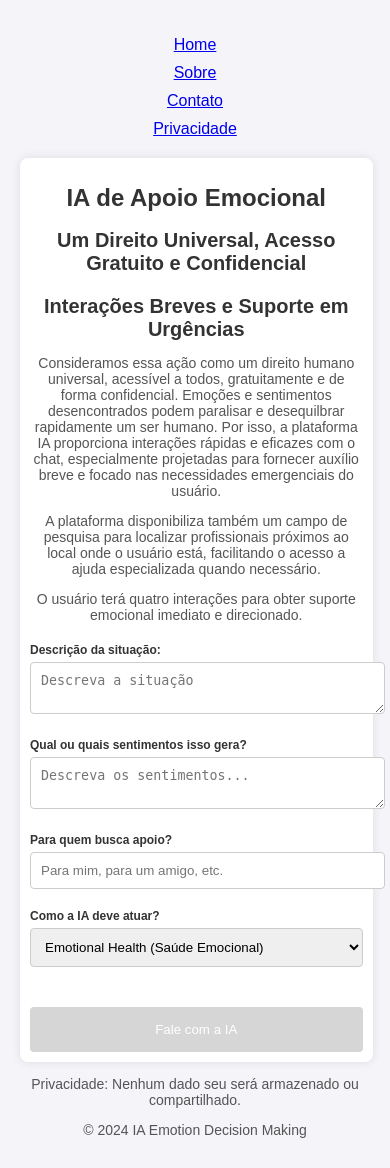
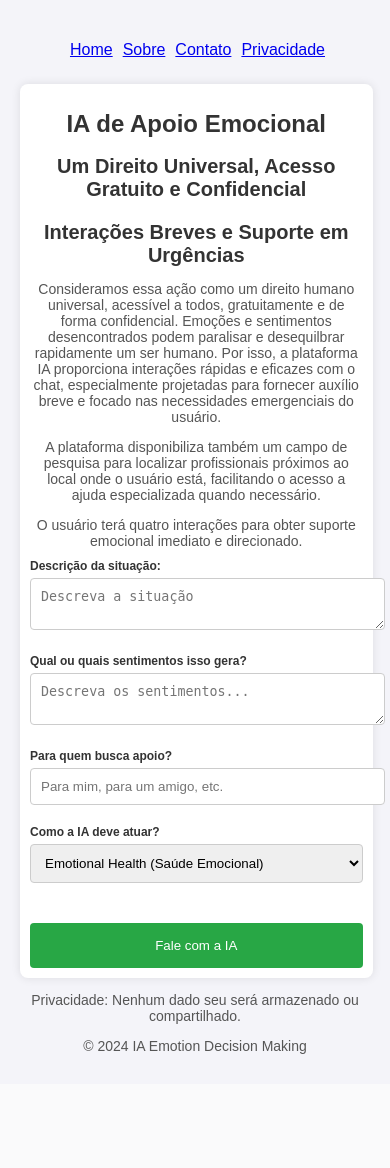
Before and after one commit to JoaoCarlosOrquiza/iaemotiondecisionmaking, a Flask app: page / in a window 390 px wide. After the commit the page ends 1054 px from the top, so only its background shows below. Run offline with Flask 2, Linux system fonts and the light colour scheme.

Commit message:
Alinhar links de navegação horizontalmente em dispositivos móveis

```diff
--- a/static/css/styles.css
+++ b/static/css/styles.css
@@ -1,44 +1,3 @@
-/* Estilo para centralizar o contêiner de feedback */
-.feedback-buttons {
-    display: flex;
-    justify-content: center;
-    gap: 10px;
-}
-
-.spacing {
-    margin-bottom: 20px; /* Ajuste o valor conforme necessário */
-}
-
-/* Alternativamente, adicione margem ao formulário */
-form {
-    margin-top: 20px; /* Ajuste o valor conforme necessário */
-}
-
-
-/* Estilo para os botões de feedback */
-#feedback-form {
-    text-align: center;
-    margin-top: 20px;
-}
-
-#feedback-form button {
-    font-size: 2em;
-    padding: 10px 20px;
-    background-color: transparent;
-    border: none;
-    cursor: pointer;
-}
-
-#feedback-form button i {
-    font-size: 2em;
-    color: #333;
-}
-
-#feedback-form button:hover {
-    background-color: #f0f0f0;
-    border-radius: 50%;
-}
-
 /* Outros estilos */
 body {
     font-family: Arial, sans-serif;
@@ -116,11 +75,6 @@ button:hover {
     background-color: #218838;
 }
 
-button:disabled {
-    background-color: #d6d6d6;
-    cursor: not-allowed;
-}
-
 .privacy {
     text-align: center;
     margin-top: 20px;
@@ -140,6 +94,9 @@ button:disabled {
     list-style-type: none;
     padding: 0;
     margin-bottom: 20px;
+    display: flex;
+    justify-content: center; /* Alinha horizontalmente */
+    flex-wrap: wrap; /* Permite quebra de linha se necessário */
 }
 
 .nav-list li {
@@ -168,9 +125,15 @@ button:disabled {
         margin-top: 10px;
     }
 
+    .nav-list {
+        display: flex; /* Garante que a lista de navegação continua como flex */
+        justify-content: center; /* Centraliza horizontalmente */
+        flex-wrap: wrap; /* Permite quebra de linha se necessário */
+    }
+
     .nav-list li {
-        display: block;
-        margin: 10px 0;
+        display: inline-block; /* Mantém os itens inline */
+        margin: 5px; /* Ajusta a margem entre os itens */
     }
 }
 
```
